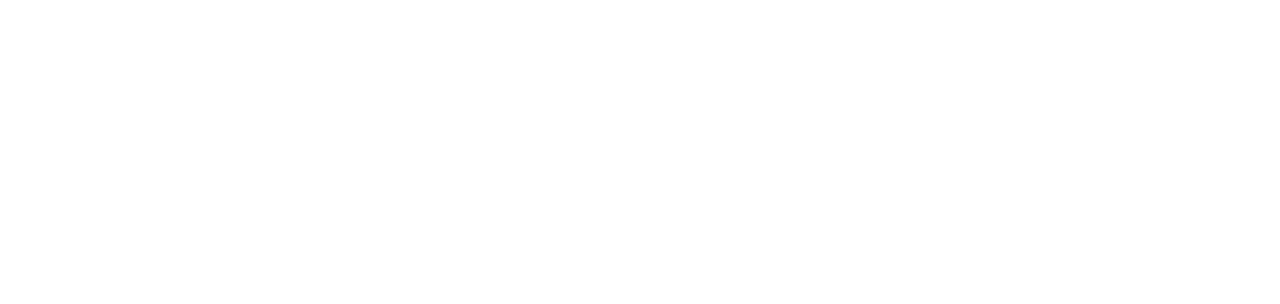
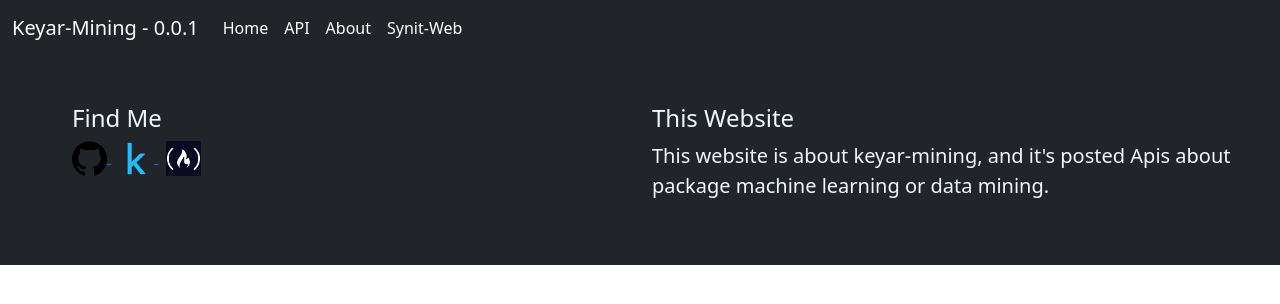
Before and after one commit to SynitCool/synit-web, a Flask app: page /keyar-mining in a window 1280 px wide. Before the commit the part shown is empty. Shown: the top 304 px of the page. Run offline with Flask 2, Linux system fonts and the light colour scheme; some libraries are stand-ins or nearby versions.

Commit message:
make structure keyar-mining pages

```diff
--- a/synitweb/keyar_mining_views.py
+++ b/synitweb/keyar_mining_views.py
@@ -4,4 +4,12 @@
 
 @keyar_mining.route("/keyar-mining")
 def base():
-    return render_template("index_keyar.html")
+    return render_template("keyar_mining/index_keyar.html")
+
+@keyar_mining.route("/keyar-mining/home")
+def home():
+    return render_template("keyar_mining/home_pages/home.html")
+
+@keyar_mining.route("/keyar-mining/about")
+def about():
+    return render_template("keyar_mining/about_pages/about.html")
--- a/synitweb/templates/base_keyar.html
+++ b/synitweb/templates/base_keyar.html
@@ -5,11 +5,62 @@
         <meta name="viewport" content="width=device-width, initial-scale=1.0">
         <link href="{{url_for('static', filename='css/bootstrap.css')}}" rel="stylesheet"/>
         <link href="{{url_for('static', filename='css/sidebars.css')}}" rel="stylesheet"/>
-        <title>Keyar Mining</title>
+        <title>Synit Web - Keyar Mining</title>
     </head>
     <body>
+        <nav class="navbar navbar-expand-lg navbar-dark bg-dark">
+            <div class="container-fluid">
+              <a class="navbar-brand" href="/keyar-mining">Keyar-Mining - 0.0.1</a>
+              <button class="navbar-toggler" type="button" data-bs-toggle="collapse" data-bs-target="#navbarSupportedContent" aria-controls="navbarSupportedContent" aria-expanded="false" aria-label="Toggle navigation">
+                <span class="navbar-toggler-icon"></span>
+              </button>
+              <div class="collapse navbar-collapse" id="navbarSupportedContent">
+                <ul class="navbar-nav me-auto mb-2 mb-lg-0">
+                  <li class="nav-item">
+                    <a class="nav-link active" aria-current="page" href="/keyar-mining/home">Home</a>
+                  </li>
+                  <li class="nav-item">
+                    <a class="nav-link active" aria-current="page" href="/keyar-mining/api">API</a>
+                  </li>
+                  <li class="nav-item">
+                    <a class="nav-link active" href="/keyar-mining/about" tabindex="-1">About</a>
+                  </li>
+                  <li class="nav-item">
+                    <a class="nav-link active" href="https://synit-web.herokuapp.com/" tabindex="-1">Synit-Web</a>
+                  </li>
+                </ul>
+              </div>
+            </div>
+          </nav>
         {% block content %}
         {% endblock%}
+        <div class="p-5 bg-dark" style="position: relative; bottom: 0px;">
+            <div class="row">
+              <div class="col">
+                <div class="container">
+                  <h4 style="color: aliceblue">Find Me</h4>
+                  <span>
+                    <a href="https://www.github.com/SynitCool" target="_blank">
+                      <img src="{{url_for('static', filename='assets/github-logo.png')}}" width=35 height=35/>
+                    </a>
+                    <a href="https://www.kaggle.com/synitiscool" target="_blank" style="padding:0.5em;">
+                      <img src="{{url_for('static', filename='assets/kaggle-logo.png')}}" width=35 height=35/>
+                    </a>
+                    <a href="https://www.freecodecamp.org/fcc486c4e09-f778-4dc6-a365-79de7a9a19d8" target="_blank">
+                      <img src="{{url_for('static', filename='assets/fcc-logo.png')}}" width=35 height=35/>
+                    </a>
+                  </span>
+                </div>
+              </div>
+              <div class="col">
+                <h4 style="color: aliceblue">This Website</h4>
+                <p class="lead" style="color: aliceblue;">
+                  This website is about keyar-mining, and it's posted Apis about package machine learning or
+                  data mining.
+                </p>
+              </div>
+            </div>
+        </div>
       <script src="{{url_for('static', filename='js/bootstrap.js')}}"></script>
     </body>
 </html>
--- /dev/null
+++ b/synitweb/templates/keyar_mining/index_keyar.html
@@ -0,0 +1,5 @@
+{% extends "base_keyar.html" %}
+{% block title %}Synit Web - Keyar Mining{% endblock %}
+{% block content %}
+
+{% endblock %}
```
Also changed, not shown: synitweb/keyar_mining_api.py (added, +7 -0 lines), synitweb/templates/keyar_mining/about_pages/about.html (added), synitweb/templates/keyar_mining/api_pages/api_overview.html (added), synitweb/templates/keyar_mining/home_pages/home.html (added).
